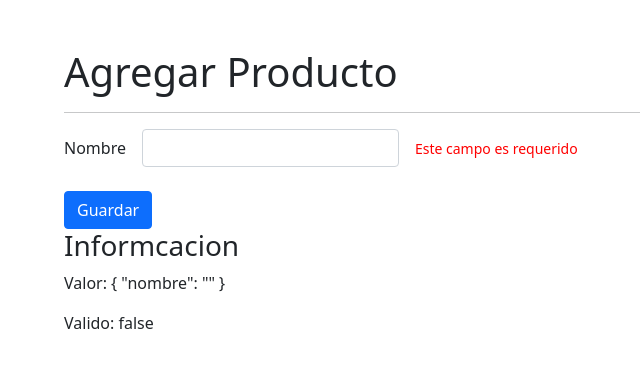
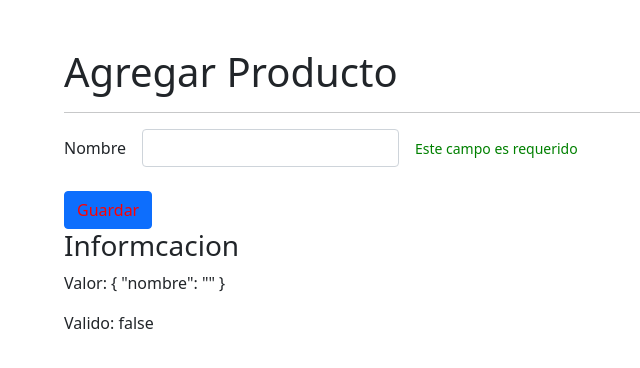
Before and after one commit to alejahndro02/directivasApp, an Angular app: page /productos/agregar in a window 1280 px wide. Shown: the top 368 px of the page, without its empty margins (18-658 px from the left). Built offline with nearby package versions, Linux system fonts and the light colour scheme.

Commit message:
se agrega la propiedad de color y se le asigna un color

```diff
--- a/src/app/productos/pages/agregar/agregar.component.html
+++ b/src/app/productos/pages/agregar/agregar.component.html
@@ -13,6 +13,7 @@
         <div class="col-auto">
             <span class="form-text"
                 errorMsj
+                color="green"
                 *ngIf="msjError('nombre')">
                 Este campo es requerido
             </span>
@@ -20,7 +21,7 @@
     </div>
     <div class="row mt-4">
         <div class="col">
-            <button class="btn btn-primary">Guardar</button>
+            <button class="btn btn-primary" errorMsj color="red">Guardar</button>
         </div>
     </div>
 </form>
```
